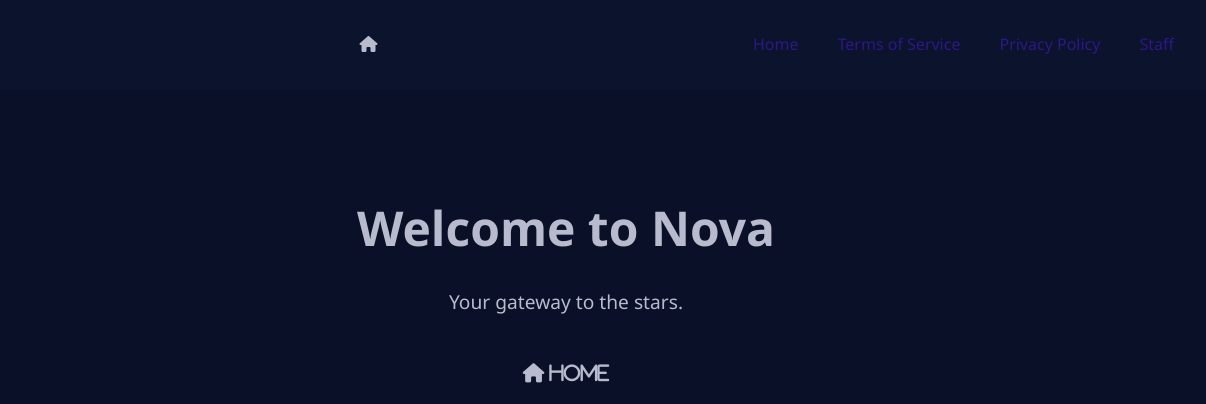
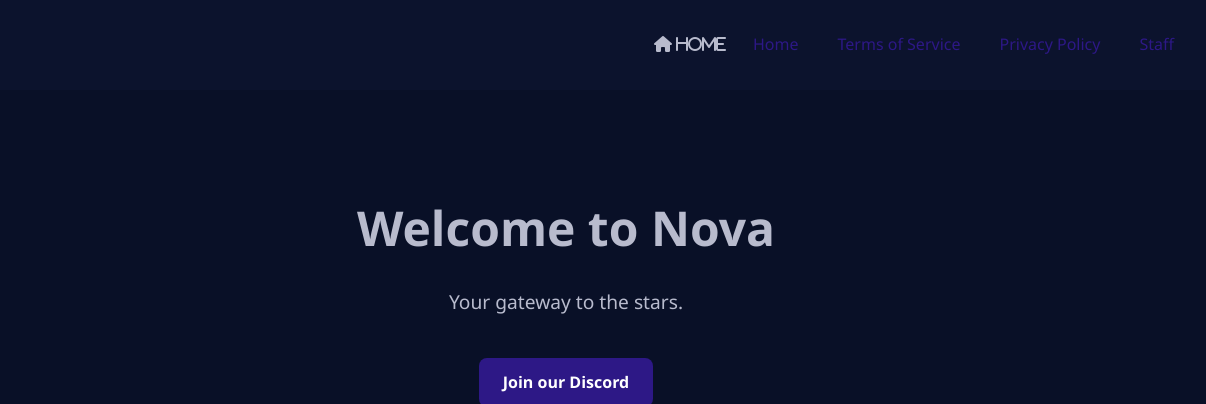
Before and after one commit to Terpi-ghub/NovaTestWebsite, a plain HTML site: page index.html in a window 1280 px wide. Shown: the top 404 px of the page, 74-1280 px from the left. Drawn offline with Linux system fonts and the light colour scheme.

Commit message:
Update index.html

```diff
--- a/index.html
+++ b/index.html
@@ -10,9 +10,9 @@
   <header>
     <img src="images/NovaNoBg.png" alt="Nova Logo" class="logo" />
     <link rel="stylesheet" href="https://cdnjs.cloudflare.com/ajax/libs/font-awesome/6.5.0/css/all.min.css">
-    <p><i class="fa-solid fa-house"></i></p>
     <nav>
       <ul>
+        <li><i class="fa-solid fa-house"> Home</i></li>
         <li><a href="index.html">Home</a></li>
         <li><a href="terms.html">Terms of Service</a></li>
         <li><a href="privacy.html">Privacy Policy</a></li>
@@ -25,7 +25,6 @@
     <section class="hero">
       <h1>Welcome to Nova</h1>
       <p>Your gateway to the stars.</p>
-      <p><i class="fa-solid fa-house"> Home</i></p>
       <a href="https://discord.gg/VwN8jXAKpd" class="discord-link">
         <span class="default-text">Join our Discord</span>
         <span class="hover-text">Click to Join</span>
```
